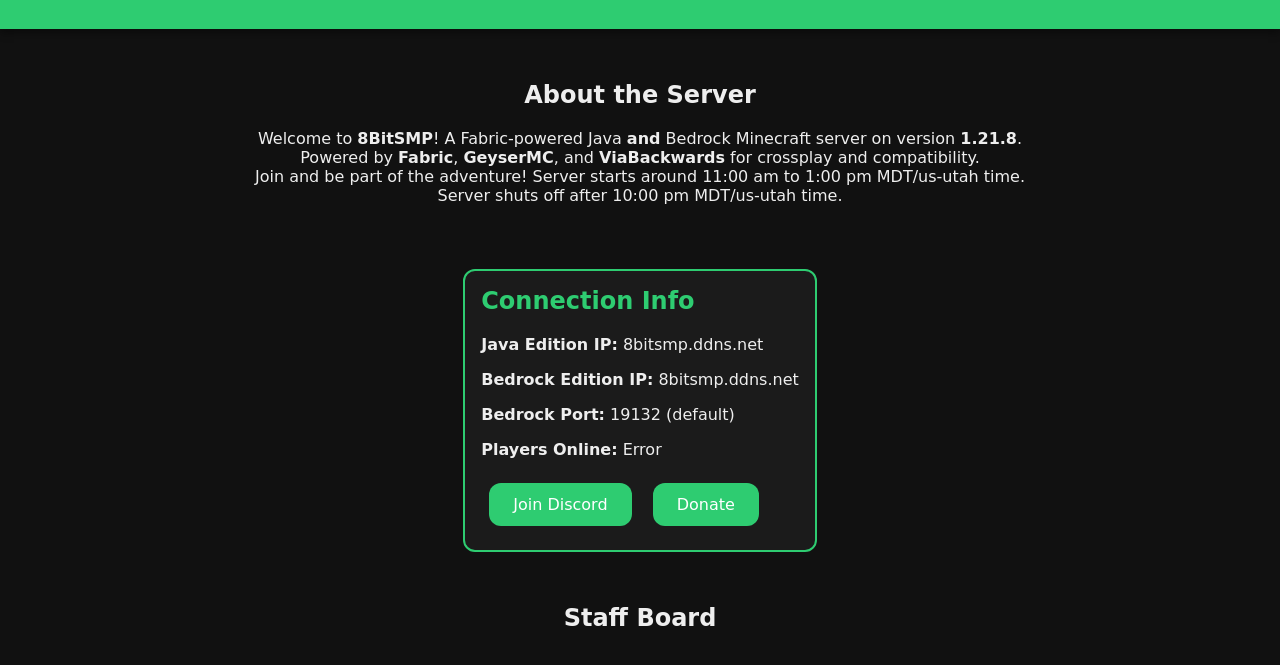
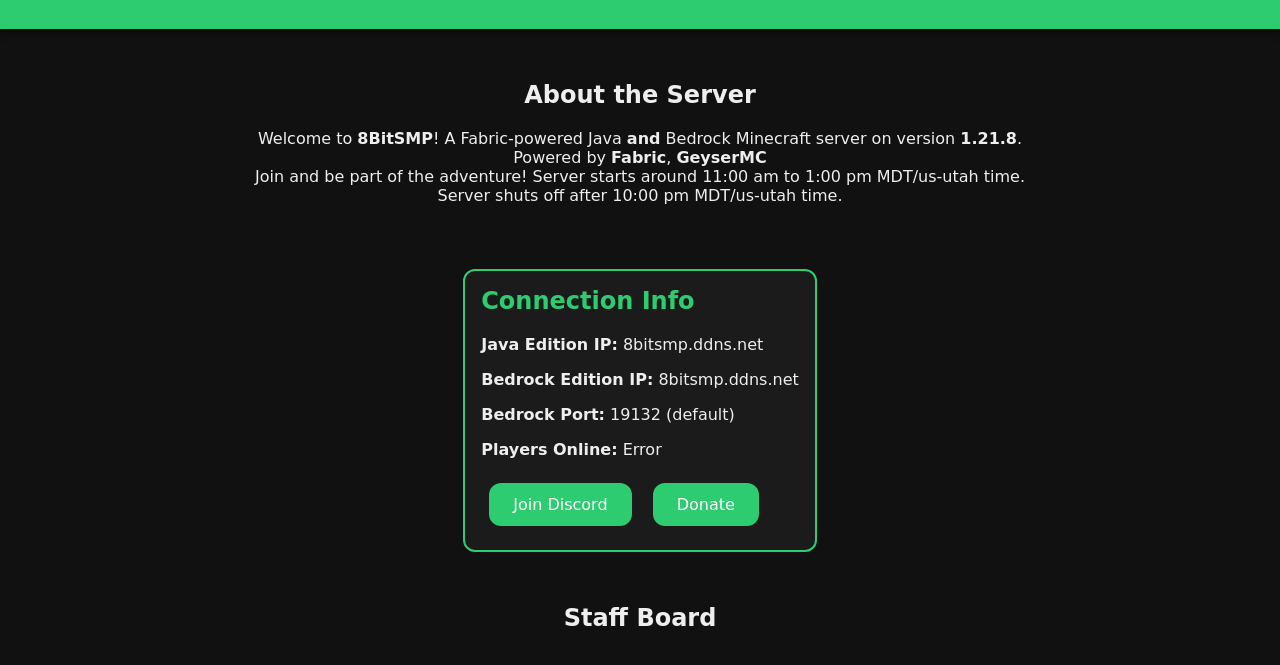
Before and after one commit to zacsGAMES/8bitsmplanding, a plain HTML site: page index.html in a window 1280 px wide. Shown: the part 92-757 px from the top of the page. Drawn offline with Linux system fonts and the light colour scheme; no server answers.

Commit message:
Update index.html

```diff
--- a/index.html
+++ b/index.html
@@ -109,7 +109,7 @@
   <section>
     <h2>About the Server</h2>
     <p>Welcome to <strong>8BitSMP</strong>! A Fabric-powered Java <strong>and</strong> Bedrock Minecraft server on version <strong>1.21.8</strong>. <br>
-    Powered by <strong>Fabric</strong>, <strong>GeyserMC</strong>, and <strong>ViaBackwards</strong> for crossplay and compatibility.<br>
+    Powered by <strong>Fabric</strong>, <strong>GeyserMC</strong><br>
      Join and be part of the adventure! Server starts around 11:00 am to 1:00 pm MDT/us-utah time. Server shuts off after 10:00 pm MDT/us-utah time.</p>
   </section>
 
```
